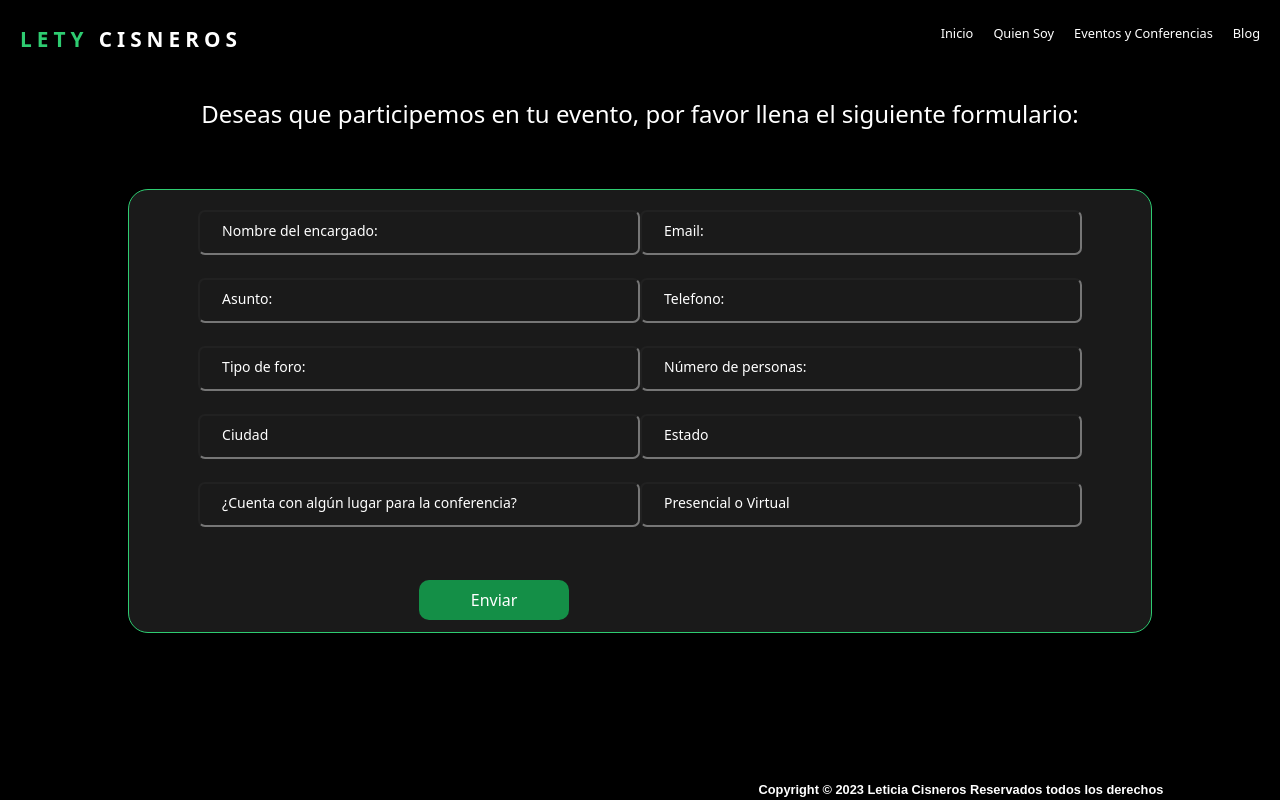
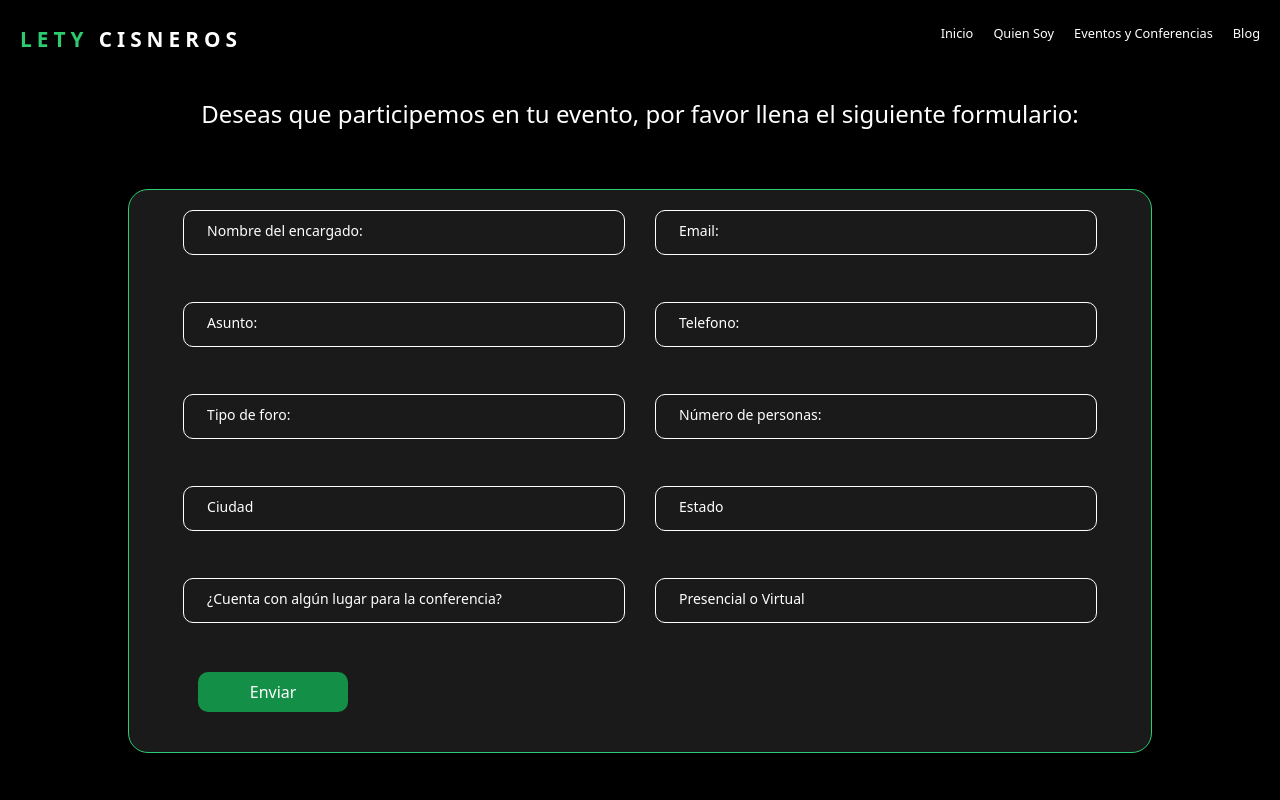
Before and after one commit to Jair-Academlo/lety_cisneros, a React (Vite) app: page /#/eventos in a window 1280 px wide. Shown: the top 800 px of the page. Built offline with nearby package versions, Linux system fonts and the light colour scheme; a web font is replaced by a local one.

Commit message:
update changes

```diff
--- a/src/components/eventos/EventosForm.jsx
+++ b/src/components/eventos/EventosForm.jsx
@@ -111,7 +111,7 @@ const EventosForm = () => {
 						/>
 						<label htmlFor='modalidad'>Presencial o Virtual</label>
 					</div>
-					<div>
+					<div className='div-buttom-enviar'>
 						<button type='submit'> Enviar </button>
 					</div>
 					<input
--- a/src/components/eventos/eventosForm.css
+++ b/src/components/eventos/eventosForm.css
@@ -18,12 +18,18 @@
 }
 
 .section-form-eventos-form {
+    display: flex;
     width: 80%;
     background-color: rgba(255, 255, 255, 0.1);
     border-radius: 20px;
     border: 1px solid #2ecc71;
     padding: 20px;
     text-align: center;
+    align-items: center;
+    flex-direction: row;
+    flex-wrap: wrap;
+    justify-content: center;
+    gap: 30px;
 }
 
 
@@ -57,22 +63,24 @@
     z-index: 0;
 }
 
-.section-form-eventos-form div input,
-textarea {
+.section-form-eventos-form div input {
     /*    width: 50%;
     padding: 8px 10px;
     text-align: left;
     font-size: 0.9rem;
     border-radius: 5px;
     background-color: rgba(255, 255, 255, 0.2); */
+    display: block;
+    width: 300px;
+
     position: absolute;
     color: #fff;
     top: 0;
     left: 0;
     height: 100%;
     width: 100%;
-    /* border: 1px solid #dadce0; */
-    border-radius: 7px;
+    border: 1px solid #fff;
+    border-radius: 10px;
     font-size: 16px;
     padding: 0 20px;
     outline: none;
@@ -86,6 +94,7 @@ textarea {
 
 .section-form-eventos-form div input:focus {
     outline: 1px solid #2ecc71;
+    border: none;
 }
 
 .section-form-eventos-form div input:focus+label,
@@ -105,6 +114,13 @@ textarea {
 .section-form-eventos-form div input:hover,
 textarea:hover {
     cursor: pointer;
+}
+
+.div-buttom-enviar {
+    width: 90% !important;
+    display: inline-flex;
+    justify-content: left;
+    align-items: center;
 }
 
 
```
